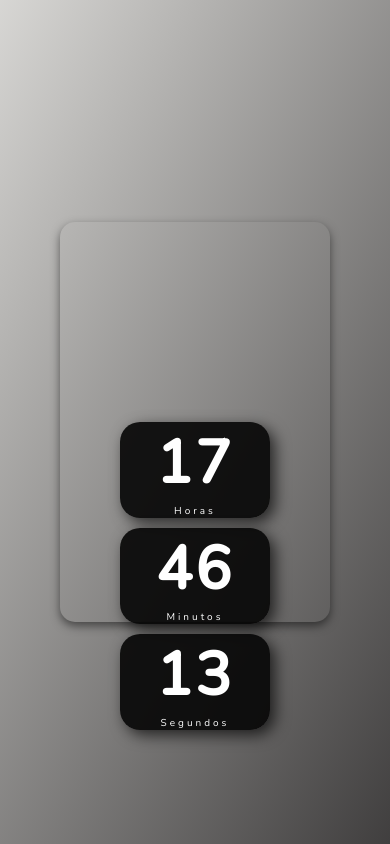
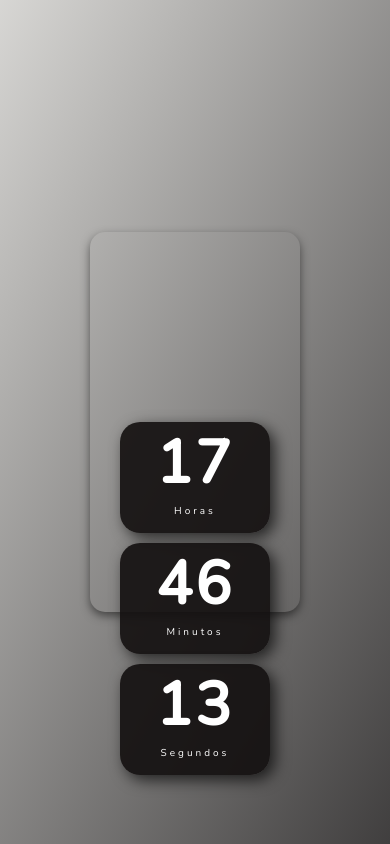
Before and after one commit to vctor03/relogio-digital-1, a plain HTML site: page index.html in a window 390 px wide. Drawn offline with nearby package versions, Linux system fonts and the light colour scheme.

Commit message:
relogio-digital

```diff
--- a/responsive.css
+++ b/responsive.css
@@ -2,8 +2,12 @@
   .relogio {
     gap: 10px;
     flex-direction: column;
-    padding: 200px 0px 200px 0px;
+    padding: 190px 0px 190px 0px;
     box-sizing: border-box;
-    margin: 60px;
+    margin: 90px;
+  }
+
+  .relogio div {
+    padding-bottom: 15px;
   }
 }
--- a/style.css
+++ b/style.css
@@ -31,7 +31,7 @@ body {
   align-items: center;
   justify-content: center;
   color: #fff;
-  background: rgba(5, 5, 5, 0.9);
+  background: rgba(18, 15, 15, 0.9);
   box-shadow: 5px 5px 15px rgba(0, 0, 0, 0.7);
   border-radius: 20px;
   letter-spacing: 3px;
```
